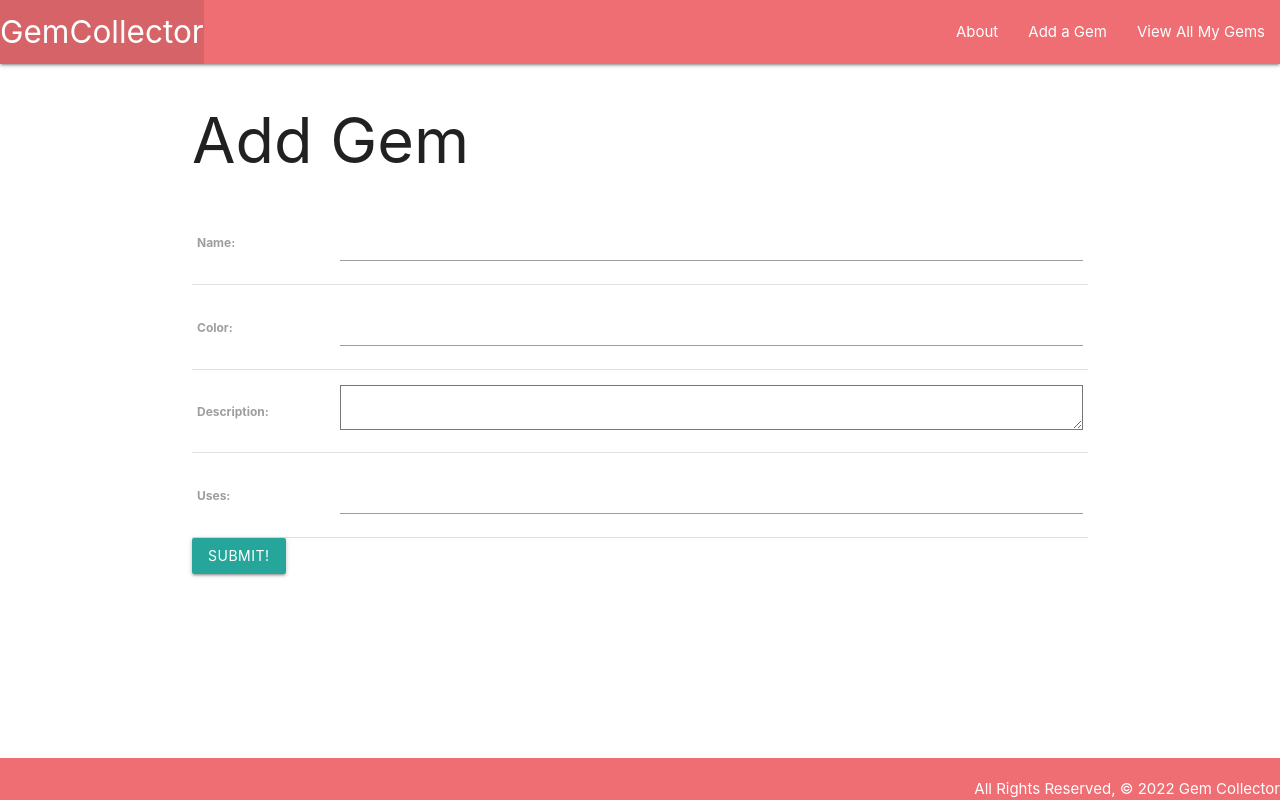
After one commit to EHollingerFllStk/Gem-Collector, a Django app: page /gems/create/ in a window 1280 px wide. The commit adds this page. Run offline with Django 4.2, Linux system fonts and the light colour scheme.

Commit message:
update CRUD functionality

```diff
--- a/main_app/models.py
+++ b/main_app/models.py
@@ -1,5 +1,6 @@
 from unittest.util import _MAX_LENGTH
 from django.db import models
+from django.urls import reverse
 
 # Create your models here.
 class Gem(models.Model):
@@ -8,5 +9,9 @@ class Gem(models.Model):
     description = models.TextField(max_length=250)
     uses = models.CharField(max_length=100)
 
+
     def __str__(self):
         return self.name
+
+    def get_absolute_url(self):
+        return reverse('detail', kwargs={'gem_id': self.id})
--- a/main_app/templates/base.html
+++ b/main_app/templates/base.html
@@ -22,15 +22,17 @@
             </li>
           </ul>
           <ul class="right">
-            <li><a href="/about">About</a></li>
-            <li><a href="/gems">View All My gems</a></li>
+            <li><a href="{% url 'about' %}">About</a></li>
+            <!-- new link below -->
+            <li><a href="{% url 'gems_create' %}">Add a Gem</a></li>
+            <li><a href="{% url 'index' %}">View All My Gems</a></li></a></li>
           </ul>
         </div>
       </nav>
     </header>
     <main class="container">{% block content %} {% endblock %}</main>
     <footer class="page-footer">
-      <div class="right">All Rights Reserved, © 2019 Cat Collector</div>
+      <div class="right">All Rights Reserved, © 2022 Gem Collector</div>
     </footer>
   </body>
 </html>
--- a/main_app/templates/gems/detail.html
+++ b/main_app/templates/gems/detail.html
@@ -1,4 +1,3 @@
-
 {% extends 'base.html' %} {% block content %}
 
 <h1>Gem Details</h1>
@@ -10,6 +9,10 @@
     <p>Description: {{ gem.description }}</p>
     <p>Uses: {{ gem.uses }}</p>
   </div>
+  <div class="card-action">
+    <a href="{% url 'gems_update' gem.id %}">Edit</a>
+    <a href="{% url 'gems_delete' gem.id %}">Delete</a>
+  </div>
 </div>
 
 {% endblock %}
--- /dev/null
+++ b/main_app/templates/main_app/gem_form.html
@@ -0,0 +1,17 @@
+{% extends 'base.html' %} {% block content %}
+<!-- Leaving the action empty makes the form post to the same url used to display it -->
+{% if object %}
+<h1>Edit <span class="teal-text">{{object.name}}</span></h1>
+{% else %}
+<h1>Add Gem</h1>
+{% endif %}
+<form action="" method="post">
+  <!-- Django requires the following for security purposes -->
+  {% csrf_token %}
+  <table>
+    <!-- Render the inputs inside of <tr>s & <td>s -->
+    {{ form.as_table }}
+  </table>
+  <input type="submit" value="Submit!" class="btn" />
+</form>
+{% endblock %}
--- a/main_app/urls.py
+++ b/main_app/urls.py
@@ -6,4 +6,7 @@ urlpatterns = [
     path('about/', views.about, name='about'),
     path('gems/', views.gems_index, name='index'),
     path('gems/<int:gem_id>/', views.gem_detail, name='detail'),
+    path('gems/create/', views.GemCreate.as_view(), name='gems_create'),
+    path('gems/<int:pk>/update/', views.GemUpdate.as_view(), name='gems_update'),
+    path('gems/<int:pk>/delete/', views.GemDelete.as_view(), name='gems_delete'),
 ]
--- a/main_app/views.py
+++ b/main_app/views.py
@@ -1,5 +1,6 @@
 from django.shortcuts import render
 from django.http import HttpResponse
+from django.views.generic.edit import CreateView, UpdateView, DeleteView
 from .models import Gem
 
 # Create your views here.
@@ -18,13 +19,28 @@ def gem_detail(request, gem_id):
   gem = Gem.objects.get(id=gem_id)
   return render(request, 'gems/detail.html', { 'gem': gem})
 
+class GemCreate(CreateView):
+  model = Gem
+  fields = '__all__'
+  success_url = '/gems/'
+
+
+class GemUpdate(UpdateView):
+  model = Gem
+  # Let's disallow the renaming of a gem by excluding the name field!
+  fields = ['color', 'description', 'uses']
+
+class GemDelete(DeleteView):
+  model = Gem
+  success_url = '/gems/'
 
 # class Gem:
-#     def __init__(self, name, color, description, uses):
+#     def __init__(self, name, color, description, uses, amount):
 #         self.name = name
 #         self.color = color,
 #         self.description = description,
 #         self.uses = uses
+#         self.amount = amount
 
 # gems = [
 #     Gem('Amethyst', 'purple', 'crystally geode', 'brings clarity and peacefulness, divinity'),
```
Also changed, not shown: main_app/templates/main_app/gem_confirm_delete.html (added, +15 -0 lines), main_app/templates/gems/index.html (line endings or trailing spaces).
